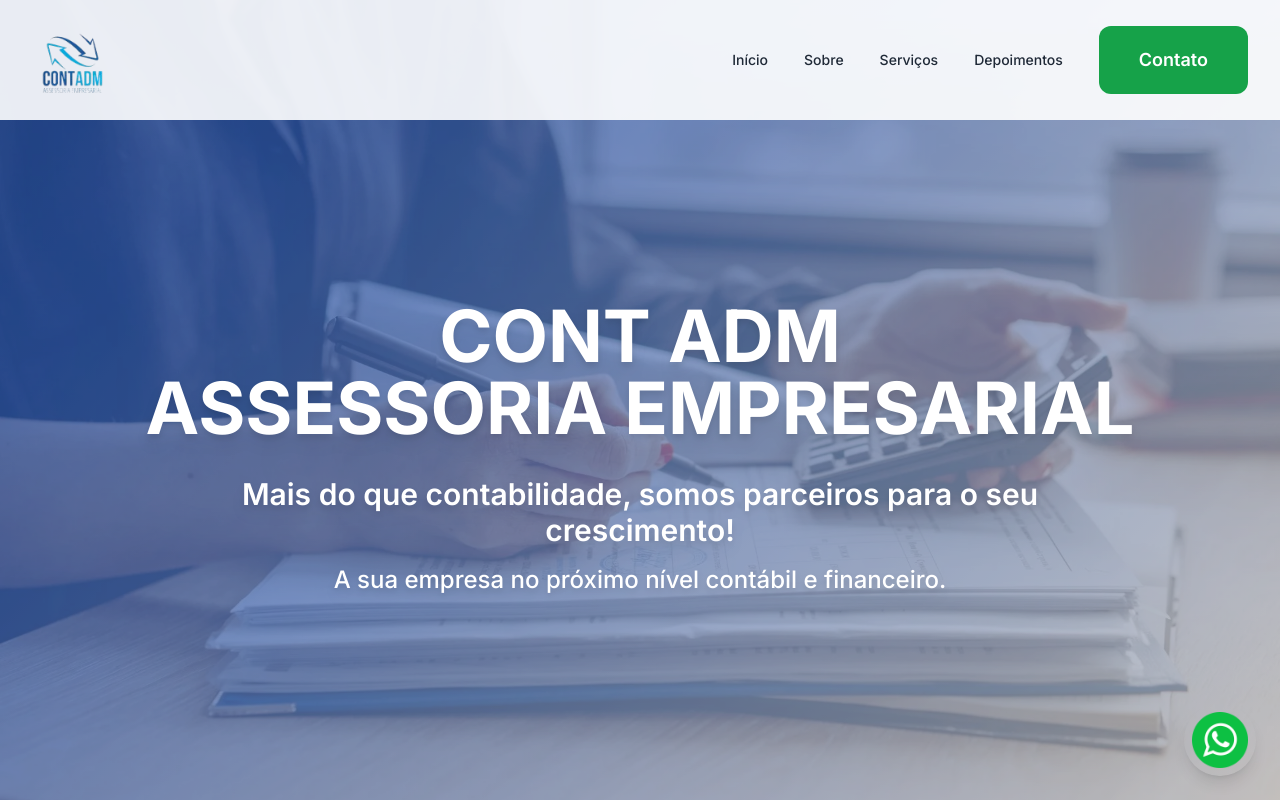
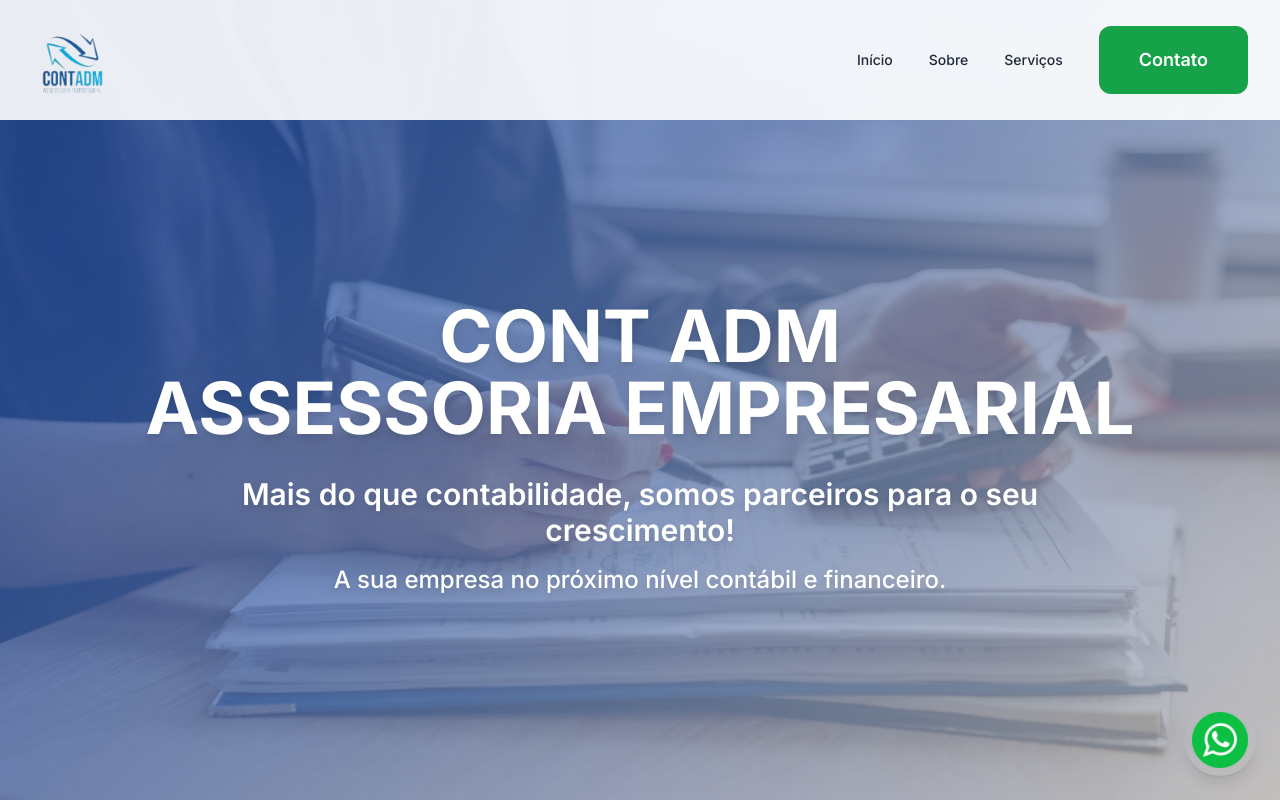
Before and after one commit to DevZipMateus/cont-adm, a React (Vite) app: page / in a window 1280 px wide. Shown: the top 800 px of the page. Built offline with nearby package versions, Linux system fonts and the light colour scheme; a web font is replaced by a local one.

Commit message:
Remove Depoimentos button from header
Removed the "Depoimentos" link from the header navigation menu by updating the `menuItems` array in `Header.tsx`.

```diff
--- a/src/components/Header.tsx
+++ b/src/components/Header.tsx
@@ -1,4 +1,3 @@
-
 import { useState, useEffect } from 'react';
 import Logo from './header/Logo';
 import DesktopNavigation from './header/DesktopNavigation';
@@ -30,7 +29,6 @@ const Header = () => {
     { name: 'Início', href: '/#inicio' },
     { name: 'Sobre', href: '/#sobre' },
     { name: 'Serviços', href: '/#servicos' },
-    { name: 'Depoimentos', href: '/#depoimentos' },
     { name: 'Contato', href: '/#contato' }
   ];
 
```
